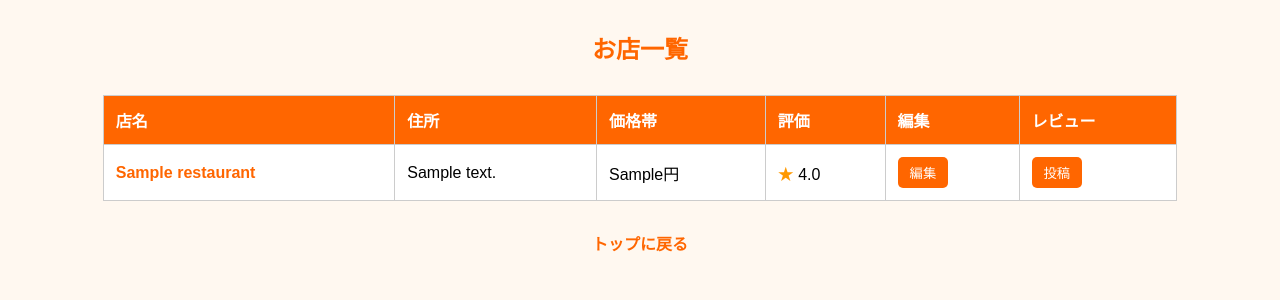
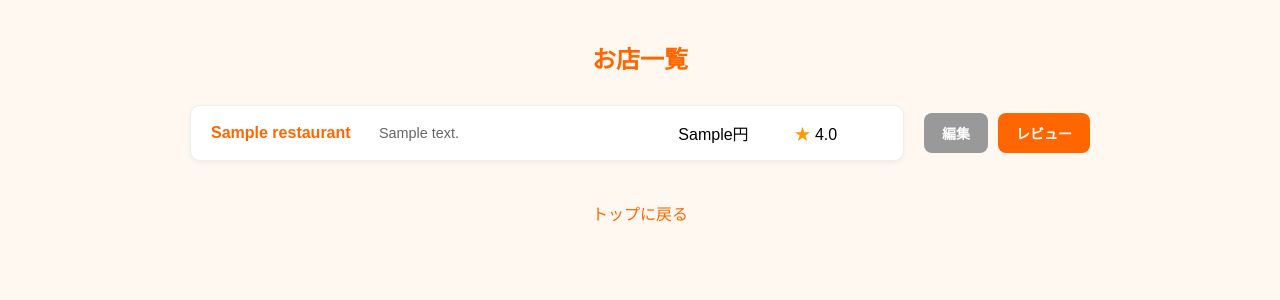
Before and after one commit to OOP2-2025-final-G05/MOGU, a Flask app: page /restaurant_list in a window 1280 px wide. Shown: the top 300 px of the page. Run offline with Flask 3, Linux system fonts and the light colour scheme; tables that the repository leaves empty hold one stand-in row (values such as "Sample post").

Commit message:
デザインの統一感を出しました

```diff
--- a/templates/restaurant_list.html
+++ b/templates/restaurant_list.html
@@ -8,64 +8,85 @@
         body {
             font-family: sans-serif;
             background-color: #fff8f0;
+            margin: 0;
+            padding: 20px;
         }
 
         h2 {
             text-align: center;
             color: #ff6600;
-            margin-top: 30px;
         }
 
-        table {
-            border-collapse: collapse;
-            width: 85%;
+        /* 全体を包むコンテナ */
+        .list-container {
+            max-width: 900px;
             margin: 30px auto;
-            background-color: white;
         }
 
-        th,
-        td {
-            border: 1px solid #ccc;
-            padding: 12px;
-            text-align: left;
+        /* 1行分の設定 */
+        .item-wrapper {
+            display: flex;
+            align-items: center;
+            margin-bottom: 15px;
         }
 
-        th {
-            background-color: #ff6600;
-            color: white;
+        /* 左側の情報エリア（白いボックス） */
+        .item-data-card {
+            flex: 1; /* 残りの幅をすべて占める */
+            display: flex;
+            background-color: white;
+            padding: 15px 20px;
+            border-radius: 10px;
+            box-shadow: 0 2px 5px rgba(0,0,0,0.05);
+            border: 1px solid #eee;
+            align-items: center;
         }
 
-        tr:hover {
-            background-color: #ffe5d1;
+        /* 右側のボタンエリア（枠の外側） */
+        .item-actions {
+            display: flex;
+            gap: 10px; /* ボタン同士の間隔 */
+            margin-left: 20px; /* リストとの間に隙間を作る */
+            flex-shrink: 0; /* ボタンエリアが潰れないように固定 */
         }
+
+        /* 各データ項目のスタイル */
+        .info-name { width: 25%; font-weight: bold; }
+        .info-address { width: 40%; font-size: 0.9em; color: #666; }
+        .info-price { width: 15%; text-align: right; }
+        .info-rating { width: 20%; text-align: center; }
 
         a {
             color: #ff6600;
             text-decoration: none;
-            font-weight: bold;
         }
 
         a:hover {
             text-decoration: underline;
         }
 
-        button {
-            padding: 6px 12px;
-            background-color: #ff6600;
+        /* ボタンの共通スタイル */
+        .btn {
+            padding: 10px 18px;
             color: white;
             border: none;
-            border-radius: 5px;
+            border-radius: 8px;
             cursor: pointer;
+            font-size: 14px;
+            font-weight: bold;
+            transition: 0.2s;
+            white-space: nowrap;
+            text-decoration: none;
+            display: inline-block;
         }
 
-        button:hover {
-            background-color: #ff4500;
-        }
+        .btn-edit { background-color: #999; }
+        .btn-edit:hover { background-color: #777; }
 
-        .back {
-            text-align: center;
-            margin-bottom: 40px;
-        }
+        .btn-review { background-color: #ff6600; }
+        .btn-review:hover { background-color: #ff4500; }
+
+        .back { text-align: center; margin-top: 40px; }
     </style>
 </head>
 
@@ -73,48 +94,33 @@
 
     <h2>お店一覧</h2>
 
-    <table>
-        <thead>
-            <tr>
-                <th>店名</th>
-                <th>住所</th>
-                <th>価格帯</th>
-                <th>評価</th>
-                <th>編集</th>
-                <th>レビュー</th>
-            </tr>
-        </thead>
-        <tbody>
-            {% for restaurant in items %}
-            <tr>
-                <td>
+    <div class="list-container">
+        {% for restaurant in items %}
+        <div class="item-wrapper">
+            <div class="item-data-card">
+                <div class="info-name">
                     <a href="{{ url_for('res_details.restaurant_details', restaurant_id=restaurant.id) }}">
                         {{ restaurant.name }}
                     </a>
-                </td>
-                <td>{{ restaurant.address }}</td>
-                <td>{{ restaurant.price if restaurant.price else '-' }}円</td>
-                <td>
+                </div>
+                <div class="info-address">{{ restaurant.address }}</div>
+                <div class="info-price">{{ restaurant.price if restaurant.price else '-' }}円</div>
+                <div class="info-rating">
                     {% if restaurant.avg_rating != '-' %}
                     <span style="color: #ff9900;">★</span> {{ restaurant.avg_rating }}
                     {% else %}
                     -
                     {% endif %}
-                </td>
-                <td>
-                    <a href="{{ url_for('restaurant_list.restaurant_list_edit', restaurant_id=restaurant.id) }}">
-                        <button>編集</button>
-                    </a>
-                </td>
-                <td>
-                    <a href="{{ url_for('review.review') }}">
-                        <button>投稿</button>
-                    </a>
-                </td>
-            </tr>
-            {% endfor %}
-        </tbody>
-    </table>
+                </div>
+            </div>
+
+            <div class="item-actions">
+                <a href="{{ url_for('restaurant_list.restaurant_list_edit', restaurant_id=restaurant.id) }}" class="btn btn-edit">編集</a>
+                <a href="{{ url_for('review.review') }}" class="btn btn-review">レビュー</a>
+            </div>
+        </div>
+        {% endfor %}
+    </div>
 
     <div class="back">
         <a href="{{ url_for('index') }}">トップに戻る</a>
```
Also changed, not shown: templates/Review.html (+32 -21 lines), templates/restaurant_details.html (+8 -22 lines), templates/restaurant_list_edit.html (+5 -47 lines), templates/restaurant_registration.html (+2 -20 lines).
